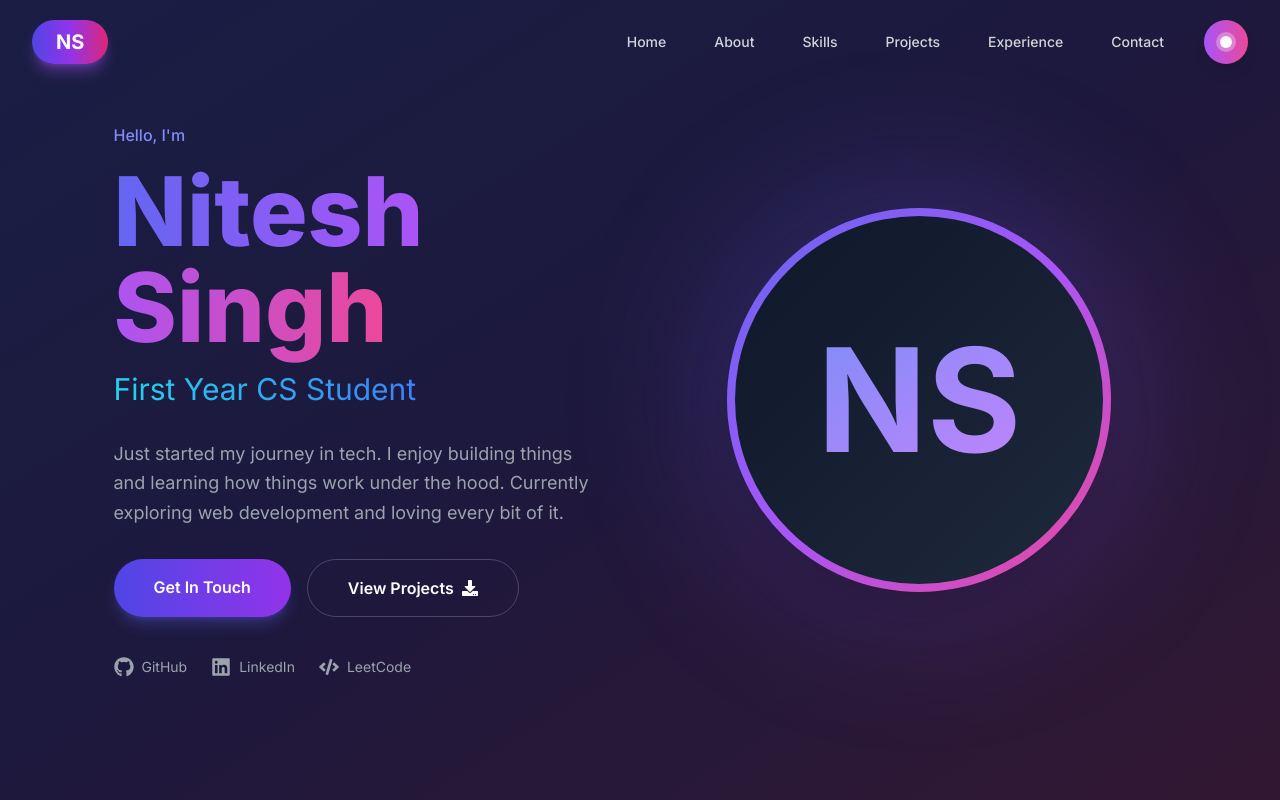
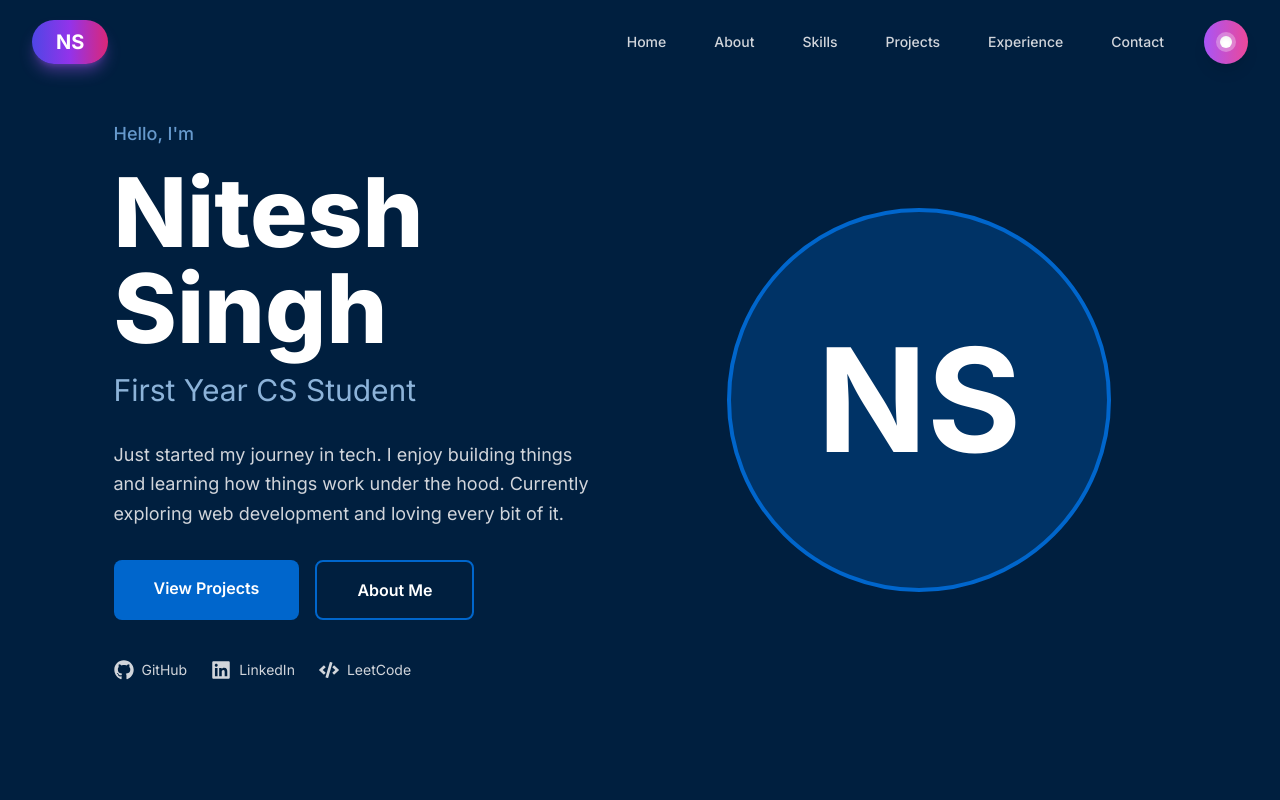
Before and after one commit to NETIZEN-11/my-portfolio-website, a React (Vite) app in the folder client/: page / in a window 1280 px wide. Shown: the top 800 px of the page. Built offline with nearby package versions, Linux system fonts and the light colour scheme.

Commit message:
Redesign Hero section with minimal navy theme

```diff
--- a/client/src/components/Sections/Hero.jsx
+++ b/client/src/components/Sections/Hero.jsx
@@ -1,11 +1,9 @@
 import { motion } from 'framer-motion'
-import { FaDownload, FaGithub, FaLinkedin, FaCode } from 'react-icons/fa'
+import { FaGithub, FaLinkedin, FaCode } from 'react-icons/fa'
 
 const Hero = () => {
   return (
-    <section id="home" className="min-h-screen flex items-center justify-center relative overflow-hidden">
-      <div className="absolute inset-0 bg-gradient-to-br from-indigo-900/30 via-purple-900/20 to-pink-900/30" />
-
+    <section id="home" className="min-h-screen flex items-center justify-center relative overflow-hidden bg-navy-900">
       <div className="max-w-7xl mx-auto px-4 sm:px-6 lg:px-8 py-20 relative z-10">
         <div className="flex flex-col lg:flex-row items-center gap-16">
           <motion.div
@@ -18,7 +16,7 @@ const Hero = () => {
               initial={{ opacity: 0 }}
               animate={{ opacity: 1 }}
               transition={{ delay: 0.3 }}
-              className="text-indigo-400 font-medium mb-4"
+              className="text-navy-400 font-medium mb-4 text-lg"
             >
               Hello, I'm
             </motion.p>
@@ -27,29 +25,25 @@ const Hero = () => {
               initial={{ opacity: 0, y: 20 }}
               animate={{ opacity: 1, y: 0 }}
               transition={{ delay: 0.4 }}
-              className="text-6xl md:text-8xl font-extrabold mb-4"
+              className="text-6xl md:text-8xl font-extrabold mb-4 text-white"
             >
-              <span className="bg-gradient-to-r from-indigo-500 via-purple-500 to-pink-500 bg-clip-text text-transparent">
-                Nitesh Singh
-              </span>
+              Nitesh Singh
             </motion.h1>
 
             <motion.div
               initial={{ opacity: 0 }}
               animate={{ opacity: 1 }}
               transition={{ delay: 0.6 }}
-              className="text-2xl md:text-3xl text-gray-400 mb-8"
+              className="text-2xl md:text-3xl text-navy-300 mb-8"
             >
-              <span className="bg-gradient-to-r from-cyan-400 to-blue-500 bg-clip-text text-transparent">
-                First Year CS Student
-              </span>
+              First Year CS Student
             </motion.div>
 
             <motion.p
               initial={{ opacity: 0 }}
               animate={{ opacity: 1 }}
               transition={{ delay: 0.8 }}
-              className="text-gray-400 text-lg mb-8 max-w-xl mx-auto lg:mx-0 leading-relaxed"
+              className="text-gray-300 text-lg mb-8 max-w-xl mx-auto lg:mx-0 leading-relaxed"
             >
               Just started my journey in tech. I enjoy building things and learning how things work under the hood. Currently exploring web development and loving every bit of it.
             </motion.p>
@@ -61,16 +55,16 @@ const Hero = () => {
               className="flex flex-col sm:flex-row gap-4 justify-center lg:justify-start"
             >
               <a
-                href="#contact"
-                className="px-10 py-4 bg-gradient-to-r from-indigo-600 to-purple-600 rounded-full font-semibold hover:opacity-90 transition-all shadow-lg shadow-indigo-500/30"
+                href="#projects"
+                className="px-10 py-4 bg-navy-600 text-white rounded-lg font-semibold hover:bg-navy-500 transition-all"
               >
-                Get In Touch
+                View Projects
               </a>
               <a
-                href="#projects"
-                className="px-10 py-4 glass rounded-full font-semibold hover:bg-white/20 transition-all flex items-center justify-center gap-2 border border-white/20"
+                href="#about"
+                className="px-10 py-4 border-2 border-navy-600 text-white rounded-lg font-semibold hover:bg-navy-800 transition-all"
               >
-                View Projects <FaDownload />
+                About Me
               </a>
             </motion.div>
 
@@ -84,25 +78,25 @@ const Hero = () => {
                 href="https://github.com/NETIZEN-11"
                 target="_blank"
                 rel="noopener noreferrer"
-                className="flex items-center gap-2 text-gray-400 hover:text-white transition-colors group"
+                className="flex items-center gap-2 text-gray-300 hover:text-white transition-colors group"
               >
                 <FaGithub className="w-5 h-5" />
                 <span className="text-sm group-hover:underline">GitHub</span>
               </a>
               <a
-                href="https://linkedin.com/in/nitishkumar"
+                href="https://www.linkedin.com/in/nitesh-singh-52a167387/"
                 target="_blank"
                 rel="noopener noreferrer"
-                className="flex items-center gap-2 text-gray-400 hover:text-white transition-colors group"
+                className="flex items-center gap-2 text-gray-300 hover:text-white transition-colors group"
               >
                 <FaLinkedin className="w-5 h-5" />
                 <span className="text-sm group-hover:underline">LinkedIn</span>
               </a>
               <a
-                href="https://leetcode.com/nitishkumar"
+                href="https://leetcode.com/u/unico_rni11/"
                 target="_blank"
                 rel="noopener noreferrer"
-                className="flex items-center gap-2 text-gray-400 hover:text-white transition-colors group"
+                className="flex items-center gap-2 text-gray-300 hover:text-white transition-colors group"
               >
                 <FaCode className="w-5 h-5" />
                 <span className="text-sm group-hover:underline">LeetCode</span>
@@ -116,42 +110,11 @@ const Hero = () => {
             transition={{ duration: 0.8, delay: 0.5 }}
             className="flex-1 flex justify-center"
           >
-            <motion.div
-              className="relative cursor-pointer"
-              whileHover={{
-                scale: 1.05,
-                transition: { duration: 0.3 }
-              }}
-            >
-              <motion.div
-                className="w-72 h-72 md:w-96 md:h-96 rounded-full bg-gradient-to-br from-indigo-500 via-purple-500 to-pink-500 p-2 shadow-2xl"
-                whileHover={{
-                  boxShadow: '0 0 60px rgba(139, 92, 246, 0.8), 0 0 120px rgba(139, 92, 246, 0.4)',
-                  transition: { duration: 0.3 }
-                }}
-              >
-                <div className="w-full h-full rounded-full bg-gradient-to-br from-slate-900 to-slate-800 flex items-center justify-center overflow-hidden">
-                  <motion.span
-                    className="text-8xl md:text-[9rem] font-bold bg-gradient-to-br from-indigo-400 to-purple-400 bg-clip-text text-transparent"
-                    whileHover={{
-                      scale: 1.1,
-                      textShadow: '0 0 40px rgba(139, 92, 246, 0.8)',
-                      transition: { duration: 0.3 }
-                    }}
-                  >
-                    NS
-                  </motion.span>
-                </div>
-              </motion.div>
-              <motion.div
-                className="absolute -inset-8 bg-gradient-to-br from-indigo-500/20 to-purple-500/20 rounded-full blur-3xl -z-10"
-                whileHover={{
-                  opacity: 0.8,
-                  scale: 1.1,
-                  transition: { duration: 0.3 }
-                }}
-              />
-            </motion.div>
+            <div className="w-72 h-72 md:w-96 md:h-96 rounded-full border-4 border-navy-600 flex items-center justify-center bg-navy-800">
+              <span className="text-8xl md:text-[9rem] font-bold text-white">
+                NS
+              </span>
+            </div>
           </motion.div>
         </div>
       </div>
```
